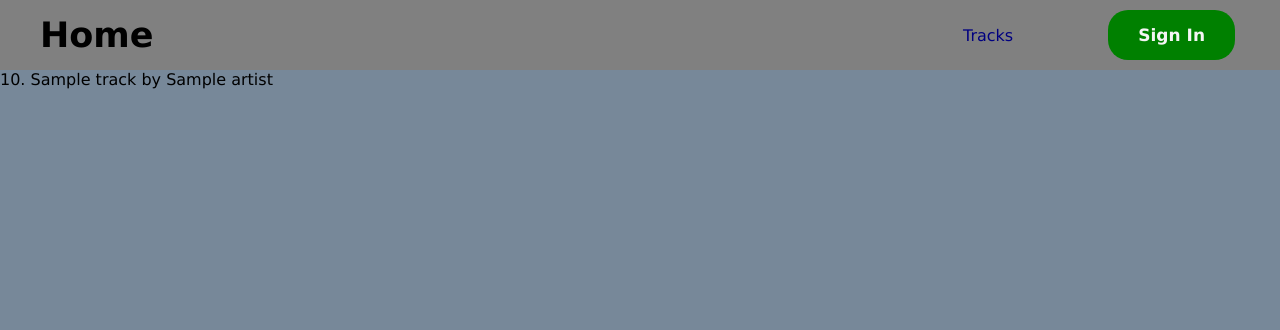
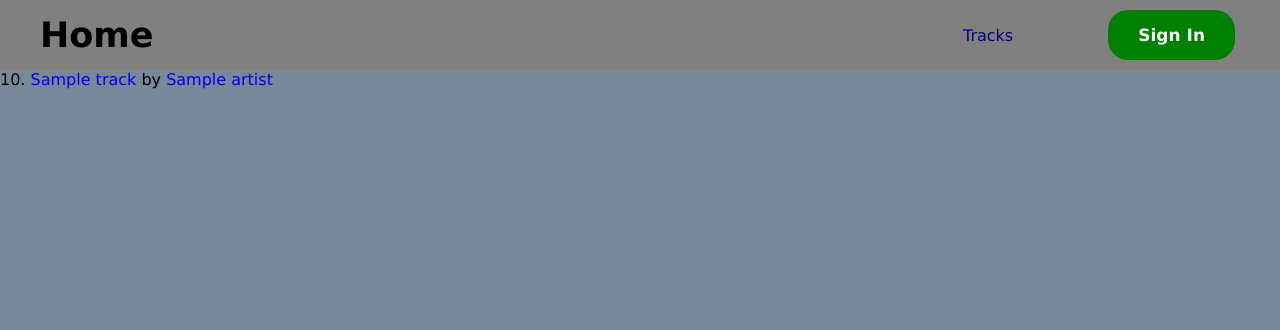
Before and after one commit to kexin76/Spotify-API-testing, a Flask app: template templates/tracks.html in a window 1280 px wide. Shown: the top 330 px of the page. Run offline with Flask 3, Linux system fonts and the light colour scheme; the template is opened without the code that fills it: most values are stand-ins (such as "Sample title", 1, 10 or a date in 2020).

Commit message:
Update tracks.html

```diff
--- a/templates/tracks.html
+++ b/templates/tracks.html
@@ -1,3 +1,4 @@
+
 <!DOCTYPE html>
 <html lang="en">
 <head>
@@ -15,13 +16,16 @@
             <li><a class="login" href="/login">Sign In</a></li>
         </ul>
     </nav>
-    <ol>
+        <ol>
         {% for idx, track in result %}
         <li>
-            <a href='{{track["href"]}}'></a>{{idx+1}}. {{track["name"]}} by {{track['artists'][0]['name']}}
+            {{idx+1}}.
+            <a class="track" href="{{track['external_urls']['spotify']}}">{{track["name"]}}</a> by
+            <a class="artist" href="{{track['artists'][0]['external_urls']['spotify']}}">{{track['artists'][0]['name']}}</a>
         </li>
         {% endfor %}
-    </ol>
+        </ol>
+
 
 </body>
 </html>
```
